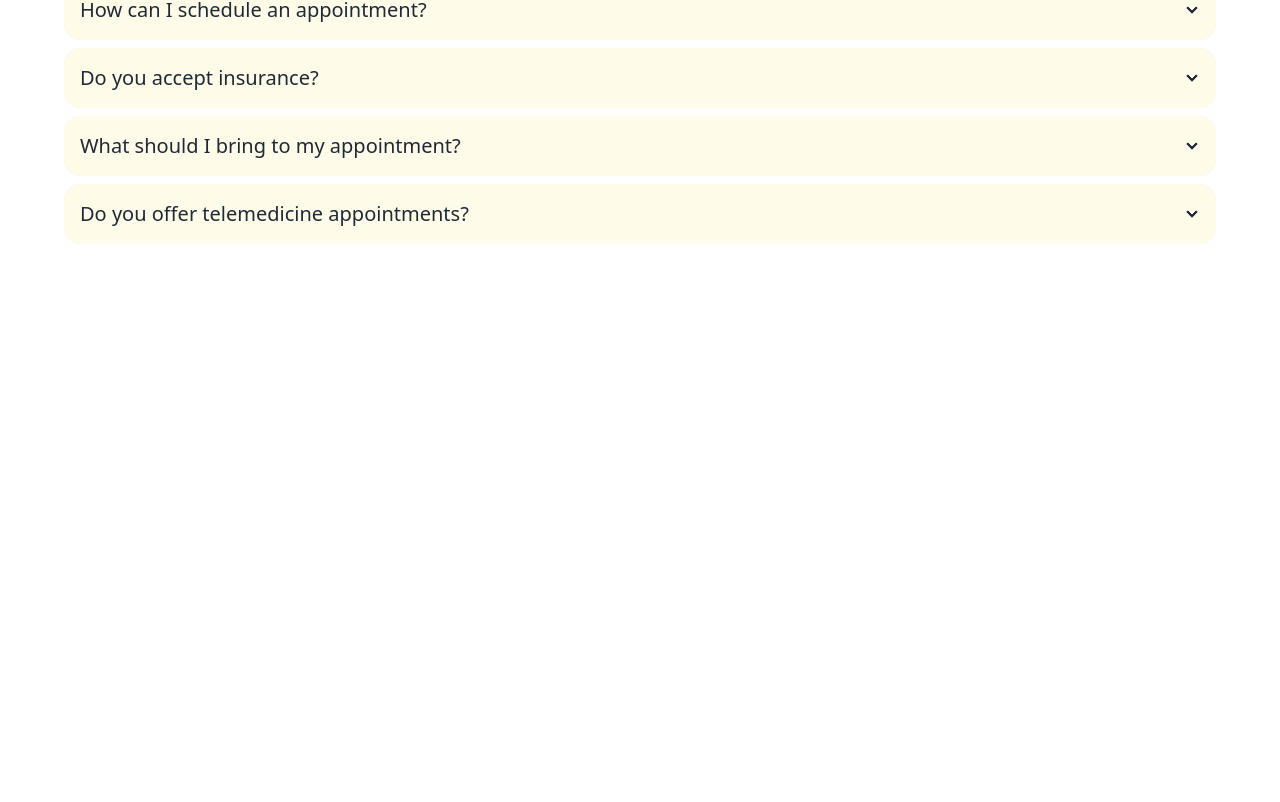
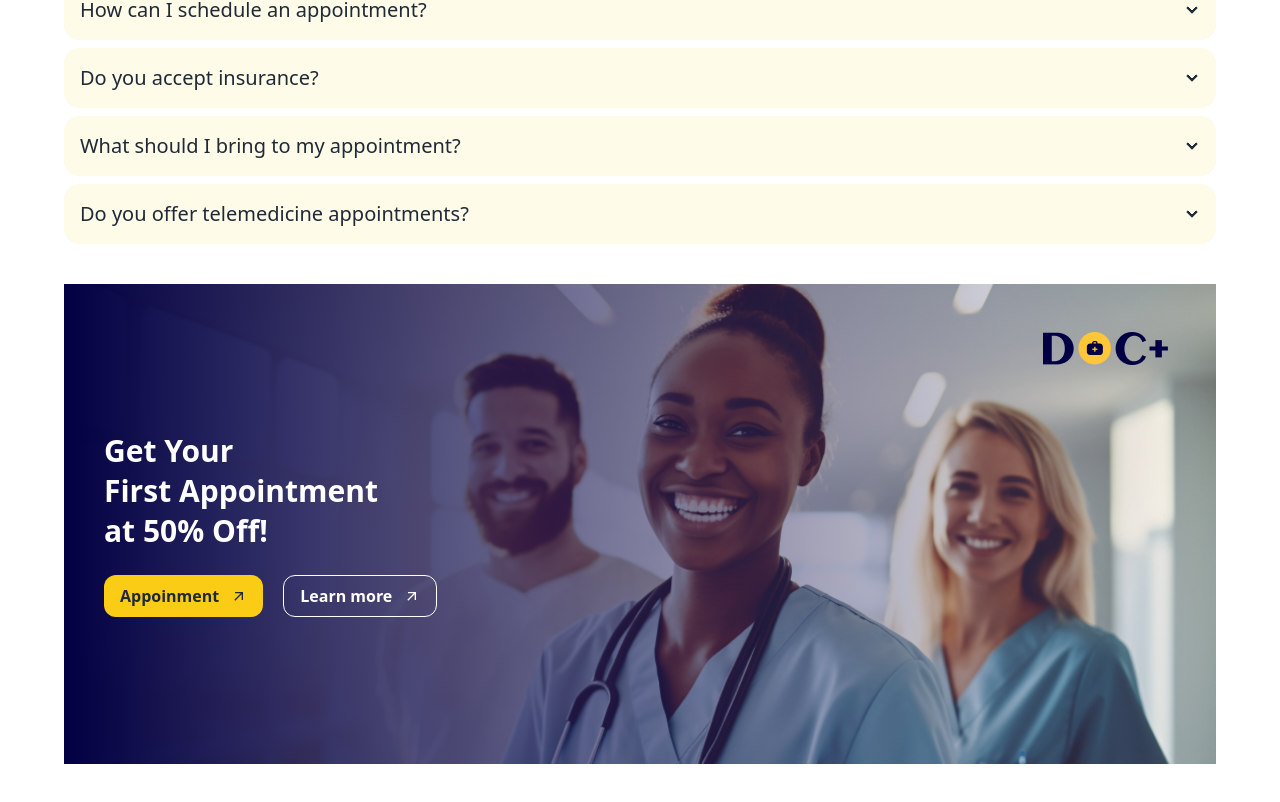
Before and after one commit to redwan9011/HealthCare, a React (Vite) app: page / in a window 1280 px wide. Shown: the part 2283-3085 px from the top of the page. Before the commit the page ends 2567 px from the top, so only its background shows below. Built offline with nearby package versions, Linux system fonts and the light colour scheme.

Commit message:
complete offer section

```diff
--- /dev/null
+++ b/src/Components/Offer/Offer.jsx
@@ -0,0 +1,36 @@
+import { MdArrowOutward } from "react-icons/md";
+import img from "../../../src/assets/Rectangle 32.png"
+
+const Offer = () => {
+    return (
+        <div className="lg:max-w-6xl 2xl:max-w-7xl mx-auto my-10 rounded-3xl">
+            <div
+  className="hero h-[60vh] w-full relative"
+  style={{
+    backgroundImage: `url(${img})`,
+  }}>
+
+  <div className="bg-gradient-to-r from-[#020043] to[rgba(177, 175, 216, 1)]   w-full h-full flex flex-col justify-center  ">
+        <h1 className="text-white font-semibold text-3xl leading-10 ml-10">Get Your <br />
+        First Appointment <br />
+        at 50% Off!</h1>
+
+      <div className="flex gap-5 ml-10 mt-6">
+      <button className="flex gap-3 items-center w-fit bg-yellow-400 px-4 py-2 rounded-xl font-semibold">Appoinment <MdArrowOutward></MdArrowOutward></button>
+
+<button className="flex gap-3 text-white  items-center w-fit border border-white px-4 py-2 rounded-xl font-semibold">Learn more <MdArrowOutward></MdArrowOutward></button>
+      </div>
+  </div>
+
+  <div className="absolute right-12 top-12">
+        <img src="../../../src/assets/logo dark.png" alt="" />
+      </div>
+</div>
+
+
+
+        </div>
+    );
+};
+
+export default Offer;
--- a/src/Page/Home/Home.jsx
+++ b/src/Page/Home/Home.jsx
@@ -2,6 +2,7 @@ import AboutUs from "../../Components/AboutUs/AboutUs";
 import Banner from "../../Components/Banner/Banner";
 import Faq from "../../Components/Faq/Faq";
 import Navabar from "../../Components/Navbar/Navabar";
+import Offer from "../../Components/Offer/Offer";
 import Service from "../../Components/Service/Service";
 
 
@@ -20,6 +21,8 @@ const Home = () => {
 
             <Faq></Faq>
 
+            <Offer></Offer>
+
             </div>
         </div>
     );
```
